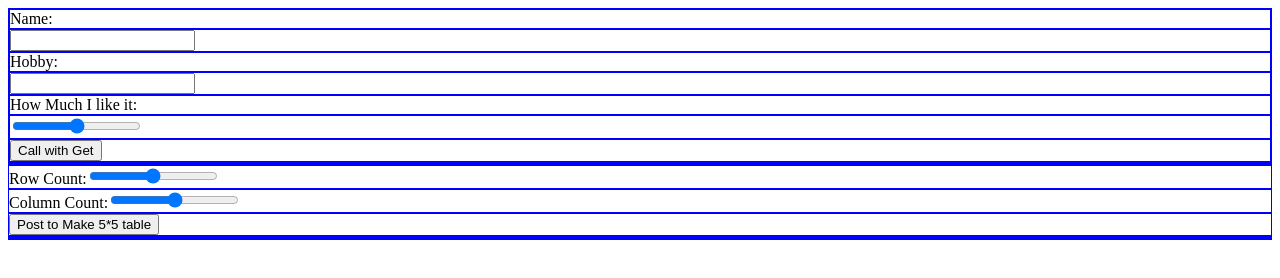
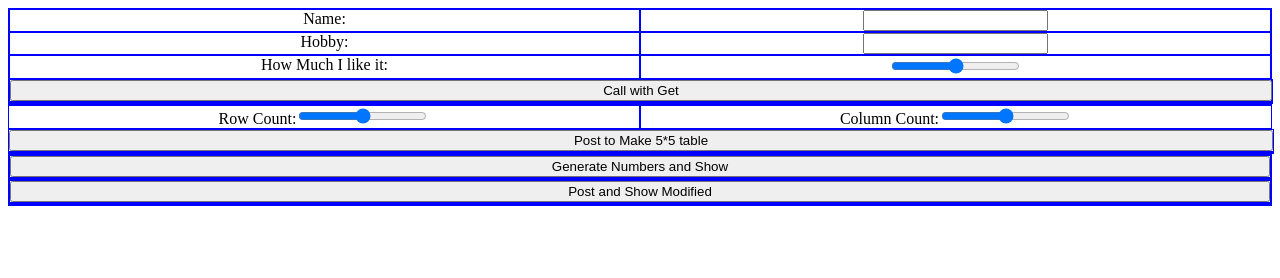
Before and after one commit to xliu43/CMPE2000-webtechnology, a plain HTML site: page ica09-Ajax Intro/ica09-Ajax Intro/index.html in a window 1280 px wide. Drawn offline with nearby package versions, Linux system fonts and the light colour scheme.

Commit message:
added ica09

```diff
--- a/ica09-Ajax Intro/ica09-Ajax Intro/css/default.css
+++ b/ica09-Ajax Intro/ica09-Ajax Intro/css/default.css
@@ -1,3 +1,29 @@
 div {
  border: 1px solid blue;
 }
+
+body {
+    text-align:center;
+}
+
+.grid-two {
+
+    display:grid;
+    grid-template-columns:1fr 1fr;
+    grid-template-rows:auto;
+}
+
+.grid-one {
+    grid-column: 1/3;
+    width:100%;
+}
+
+input[type=button]{
+    width:100%;
+}
+
+.flex-center {
+ display:flex;
+ justify-content:center;
+ align-content:center;
+}
--- a/ica09-Ajax Intro/ica09-Ajax Intro/index.html
+++ b/ica09-Ajax Intro/ica09-Ajax Intro/index.html
@@ -8,31 +8,32 @@
     <script src="js/main.js"></script>
 </head>
 <body>
-    <div id="hobby-container">
+    <div class="grid-two" id="hobby-container">
         <div>Name:</div>
         <div><input type="text" id="nameInput" /></div>
         <div>Hobby:</div>
         <div><input type="text" id="hobbyInput" /></div>
         <div>How Much I like it:</div>
         <div><input id="howMuchInput" type="range" min="1" max="13" defaultValue="8" /></div>
-        <div><input type="button" value="Call with Get" id="btn_Get" /></div>
-        <div><label id="returnData"></label></div>
+        <div class="grid-one"><input  type="button" value="Call with Get" id="btn_Get" /></div>
+        <div class="grid-one"><label id="returnData"></label></div>
 
 
     </div>
     <!--questions #2-->
-    <dv id="table-container">
+    <dv class="grid-two" id="table-container">
         <div><label>Row Count:</label><input class="range-selector"type="range" min="1" max="13" defaultValue="5" /></div>
         <div><label>Column Count:</label><input class="range-selector"type="range" min="1" max="13" defaultValue="5" /></div>
-        <div><input id="btn_Table"type="button" value="Post to Make 5*5 table"/></div>
-        <div id="returnTable"></div>
+        <div class="grid-one"><input id="btn_Table"type="button" value="Post to Make 5*5 table"/></div>
+        <div class="grid-one flex-center" id="returnTable"></div>
     </dv>
 
     <!--questions #3-->
     <div id="array-container">
-
-
-
+        <div><input id="btn_showArray"type="button" value="Generate Numbers and Show"/></div>
+        <div id="showArray"></div>
+        <div><input id="btn_showmodifiedArray"type="button" value="Post and Show Modified"/></div>
+        <div id="showModifiedArray"></div>
 
     </div>
 
--- a/ica09-Ajax Intro/ica09-Ajax Intro/js/main.js
+++ b/ica09-Ajax Intro/ica09-Ajax Intro/js/main.js
@@ -1,4 +1,6 @@
 // Your code here!
+
+var array = [];
 $(document).ready(function () {
 
     $('#btn_Get').click(function () {                    //dont forget the # for id
@@ -46,7 +48,8 @@ $(document).ready(function () {
         function successCallback(responseData, responseStatus) {
             $('#returnTable').html('');
             $('#returnTable').html(responseData);
-            console.log('success: ' + responseStatus);
+
+            console.log( responseStatus);
             alert('functiuon called');
         }
 
@@ -54,6 +57,39 @@ $(document).ready(function () {
 
 
     });
+
+    $('#btn_showArray').click(function () {
+        array = [];
+        for (var i = 0; i < 20; i++) {
+            array.push(Math.floor((Math.random() * 10) ));
+        }
+        console.log('array length:' + array.length);
+        $('#showArray').html(array.toString());
+
+    });
+
+    $('#btn_showmodifiedArray').click(function () {
+        var data = {};
+        data['Numbers'] = array;
+        var url = "https://thor.net.nait.ca/~demo/cmpe2000/ica_Numbers.php";
+
+        function errorHandler(ajaxReq, textStatus, errorThrown) {
+            alert('fail : ' + textStatus + " : " + errorThrown);
+        }
+
+        function successCallback(responseData, responseStatus) {
+            $('#showModifiedArray').html('');
+            $('#showModifiedArray').html(responseData);
+            console.log('success: ' + responseStatus);
+            alert(responseStatus);
+        }
+
+        AjaxRequest(url, 'POST', data, 'html', successCallback, errorHandler);
+
+    });
+
+
+
 
 });
 
```
